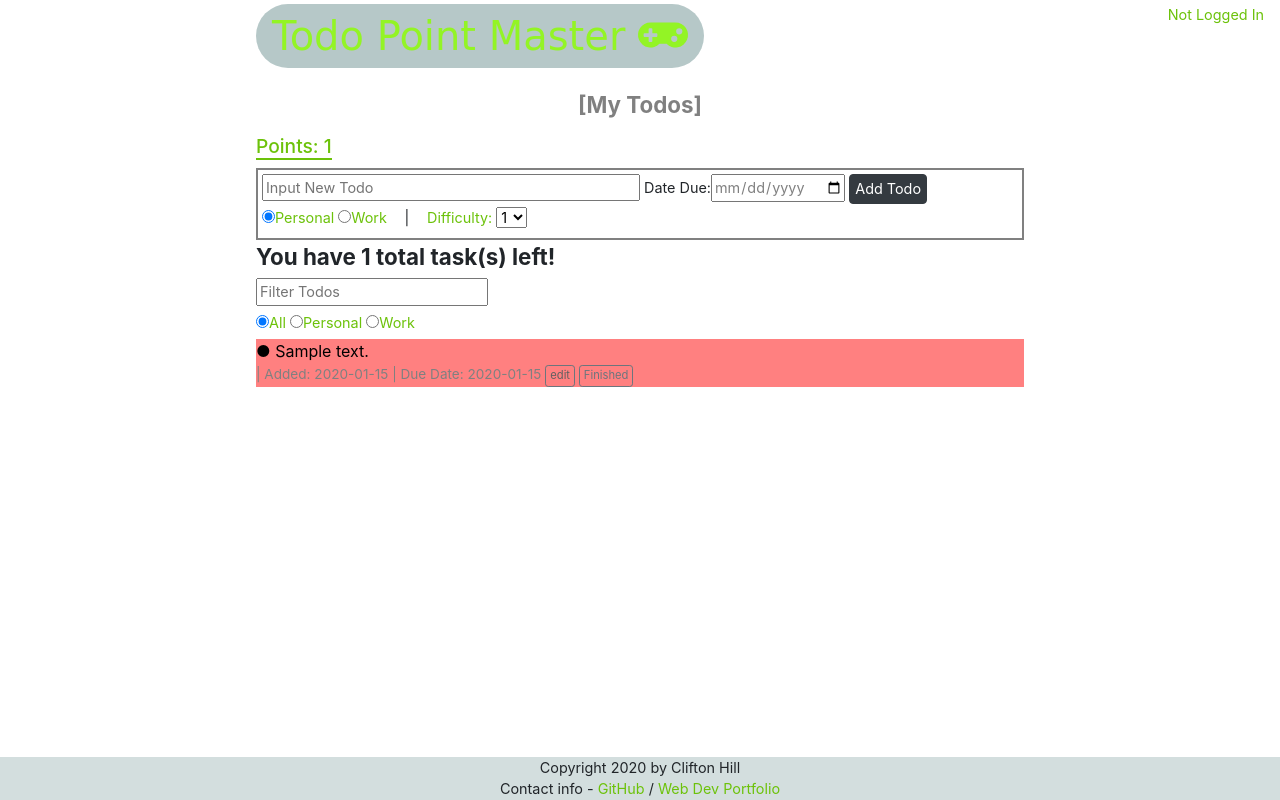
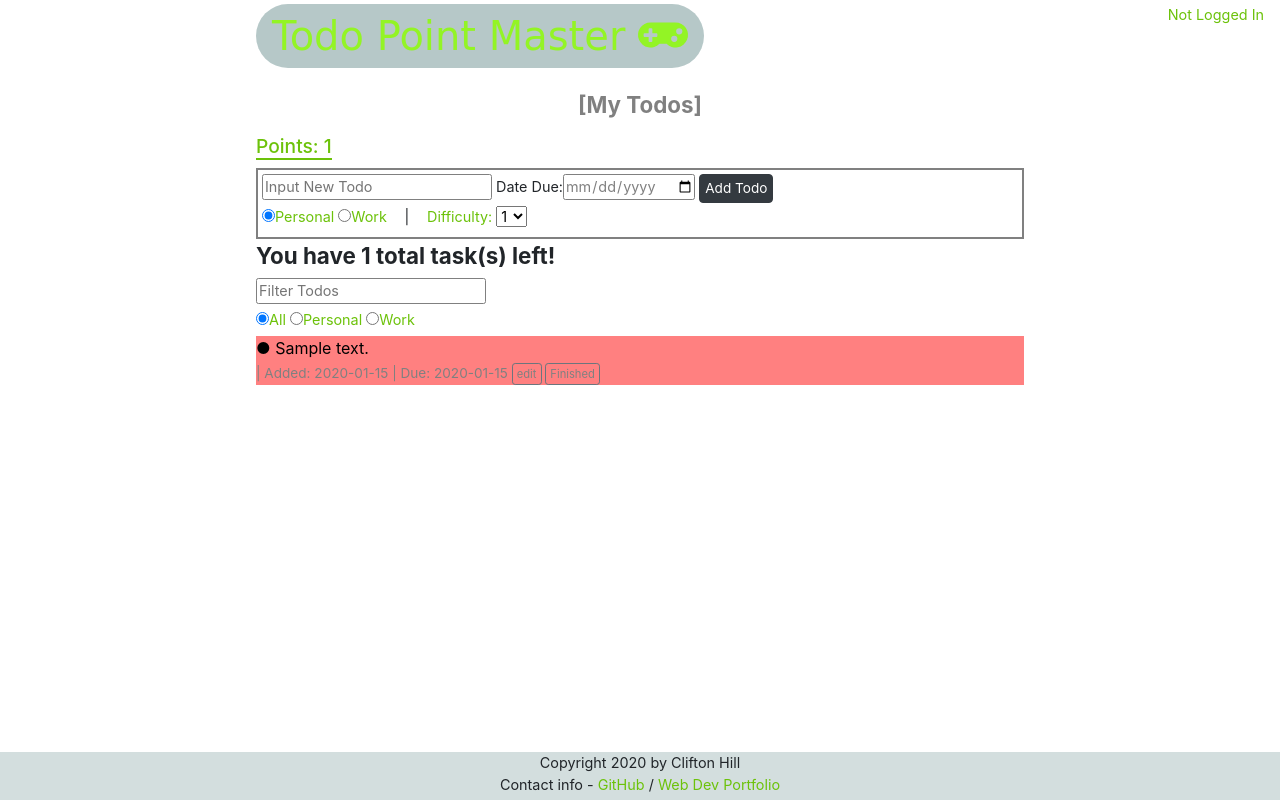
Before and after one commit to CliftonHill/todo-point-master, a Node server app: page /todos in a window 1280 px wide. Run offline with Node 20, Linux system fonts and the light colour scheme; tables that the repository leaves empty hold one stand-in row (values such as "Sample post"); some libraries are stand-ins or nearby versions; some web fonts are replaced.

Commit message:
mobile ready

```diff
--- a/public/styles.css
+++ b/public/styles.css
@@ -1,5 +1,12 @@
+html {
+  position: relative;
+  min-height: 100%;
+}
+
 body {
-  font-size: 0.9rem;
+    font-size: 0.9rem;
+    margin: 0 0 3rem;
+    padding-bottom: 1rem;
 }
 
 main, header {
@@ -27,6 +35,12 @@ h2 {
 
 a {
   color: #6cc20a;
+}
+
+input {
+  border: 0.05rem solid gray;
+  border-radius: 0.15rem;
+
 }
 
 .card-header h4 {
@@ -55,12 +69,8 @@ input[type=date], .user, .todos, .form-control::placeholder {
   margin: 0rem auto;
 }
 
-p {
-  margin-bottom: 0.2rem;
-}
-
-div {
-  margin-bottom: 0.1rem;
+p, div, .task-item {
+  margin-bottom: 0.15rem;
 }
 
 label {
@@ -73,7 +83,6 @@ label {
   padding: 0.1rem 0.25rem;
 }
 #submit-button {
-  font-size: 0.9rem;
   padding: 0.2rem 0.3rem;
 }
 
@@ -83,6 +92,7 @@ footer {
   position: absolute;
   bottom: 0;
   width: 100%;
+  height: 3rem;
 }
 
 .login-problem, .registration-problem {
@@ -94,23 +104,18 @@ footer {
   width: 2rem;
   text-align: center;
 }
-.small-text {
+.small-text, #submit-button {
   font-size: 0.85rem;
 }
 
-.todos button {
-  color: #606060;
-}
-
-.todos button:hover {
-  color: black;
+.todos button, .btn-outline-secondary {
+  color: gray;
 }
 
 .task-item {
   color: black;
   font-size: 1rem;
   padding-bottom: 0;
-  margin-bottom: 0.1rem;
 }
 
 .card {
@@ -120,14 +125,10 @@ footer {
   margin: 0.5rem auto;
 }
 
-#add-todo {
-  width: 50%;
-}
-
 #points {
   color: #6cc20a;
   display: inline-block;
-  border-bottom: 2px solid #6cc20a;
+  border-bottom: 0.15rem solid #6cc20a;
   margin: 0.5rem 0 0.5rem 0;
   font-size: 1.2rem;
 }
--- a/server.js
+++ b/server.js
@@ -18,6 +18,8 @@ PROGRAMMER NOTES:
 -some dynamic searches for correct childNode set up to avoid program breaking if order of Nodes or length changes
 
 TIMELINE:
+-7/29/20 - mobile ready
+-7/28/20 - login/registration working, password encryption, bootstrap enabled, CSS cleaning in progress
 -7/25/20 - rewrite for full stack w/ express, mongoDB connection, full function restored
 -7/15/20 - client side program functional - stored in git version control
 -Started?
@@ -150,7 +152,7 @@ app.get("/", function(req, res){
 app.post("/login", function(req, res) {
   let data = req.body;
   let loginErrorMsg = "Username and/or password are incorrect. Try again.";
-  User.find({email: data.email}, function(err, docs){ // username is in database
+  User.find({email: data.email}, function(err, docs){ // verifies username is in database
     if (!err && docs.length === 1){
       userID = data.email;
       userName = docs[0].name;
@@ -193,9 +195,6 @@ app.post("/register", function(req, res) {
       });
     }
   });
-
-
-
 });
 
 app.post("/todos/addTodo", function(req, res){ //this works to add to DB
--- a/views/home.ejs
+++ b/views/home.ejs
@@ -27,7 +27,7 @@
           </div>
 
         <div class="form-group">
-                <label>Password: <input type="password" class="form-control" name="password" minlength="8" required/></label>
+                <label>Password: <input type="password" class="form-control" name="password" minlength="8" maxlength="20" required/></label>
           </div>
           <button type="submit" class="btn btn-primary" name="button">Submit</button>
 
@@ -54,7 +54,7 @@
           </div>
 
         <div class="form-group">
-                <label>Password: <input type="password" class="form-control" name="password" minlength="8" required/></label>
+                <label>Password: <input type="password" class="form-control" name="password" minlength="8" maxlength="20" required/></label>
           </div>
           <button type="submit" class="btn btn-primary" name="button">Submit</button>
 
--- a/views/partials/header.ejs
+++ b/views/partials/header.ejs
@@ -3,6 +3,7 @@
 
 <head>
   <meta charset="utf-8">
+  <meta name="viewport" content="width=device-width, initial-scale=1, shrink-to-fit=no">
   <title>Todo-App</title>
   <!-- CSS -->
   <link rel="stylesheet" href="https://stackpath.bootstrapcdn.com/bootstrap/4.4.1/css/bootstrap.min.css" integrity="sha384-Vkoo8x4CGsO3+Hhxv8T/Q5PaXtkKtu6ug5TOeNV6gBiFeWPGFN9MuhOf23Q9Ifjh" crossorigin="anonymous">
--- a/views/todos.ejs
+++ b/views/todos.ejs
@@ -31,7 +31,7 @@
    <% todos.forEach(function(todo){%>
   <div class="task<%=todo._id%>">
  <p class="task-item"><span class="difficulty"><%=todo.difficulty%></span><span class="difficultyNum hide"><%=todo.difficulty%></span><span><%=todo.text%></span></p>
- | Added: <span class="dateMade"><%=todo.dateMadeClientView%></span> <span class="hide dateMade"><%=todo.dateMade%></span> | <%= todo.dateDue === "Invalid Date" || todo.dateDue === "" ? "": "Due Date: " + todo.dateDueClientView %><span class="hide dateDue"><%=todo.dateDue%></span><span class="hide"><%=todo.todoType%></span> <button name="task<%=todo._id%>" class="btn btn-outline-secondary btn-sm">edit</button>
+ | Added: <span class="dateMade"><%=todo.dateMadeClientView%></span> <span class="hide dateMade"><%=todo.dateMade%></span> | <%= todo.dateDue === "Invalid Date" || todo.dateDue === "" ? "": "Due: " + todo.dateDueClientView %><span class="hide dateDue"><%=todo.dateDue%></span><span class="hide"><%=todo.todoType%></span> <button name="task<%=todo._id%>" class="btn btn-outline-secondary btn-sm">edit</button>
 
  <form class="finish-button" action="/todos/finishTodo" method="POST">
    <input type="text" class="hide" name="taskId" value="<%=todo._id%>" />  <input type="submit" class="btn btn-outline-secondary btn-sm" value="Finished"/>
```
Also changed, not shown: other parts of public/styles.css (+55 -2 lines), public/home.js (deleted).
